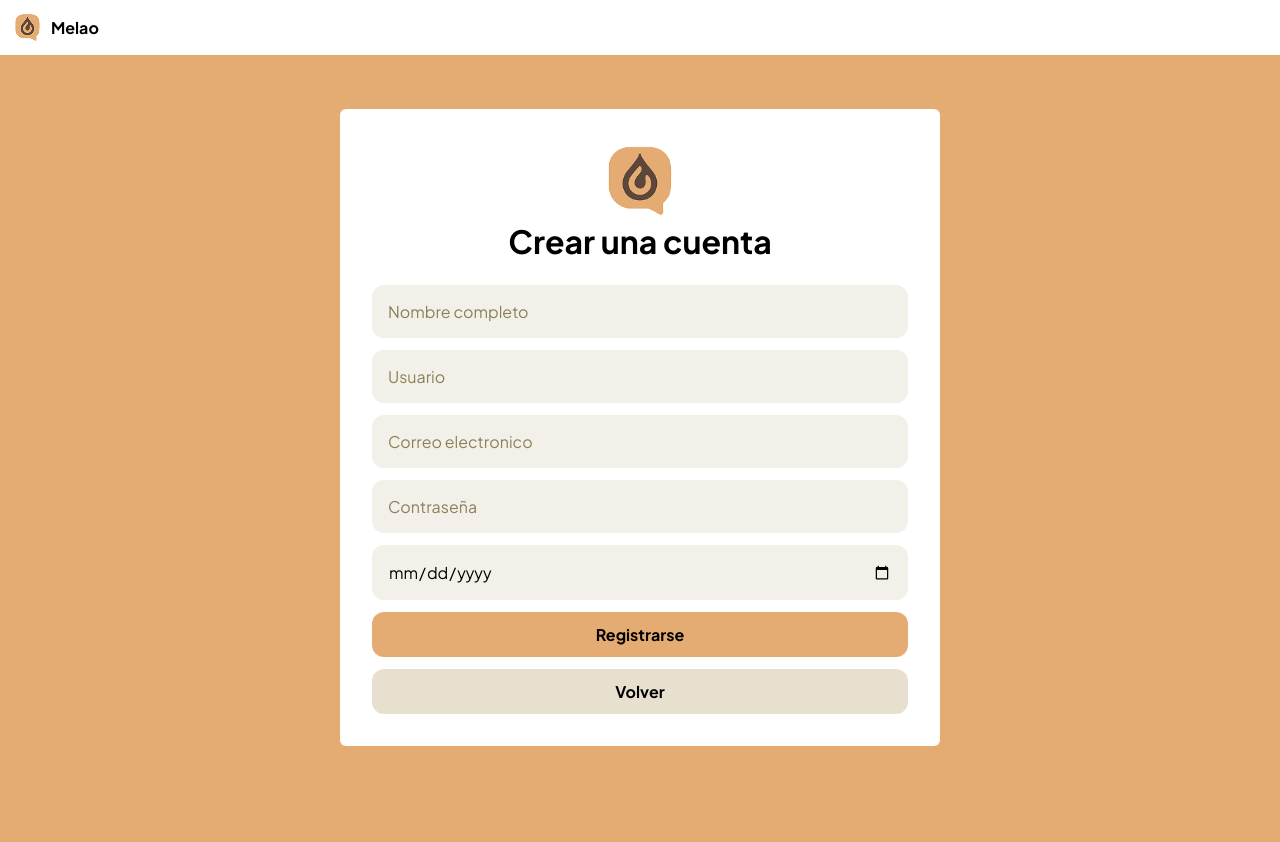
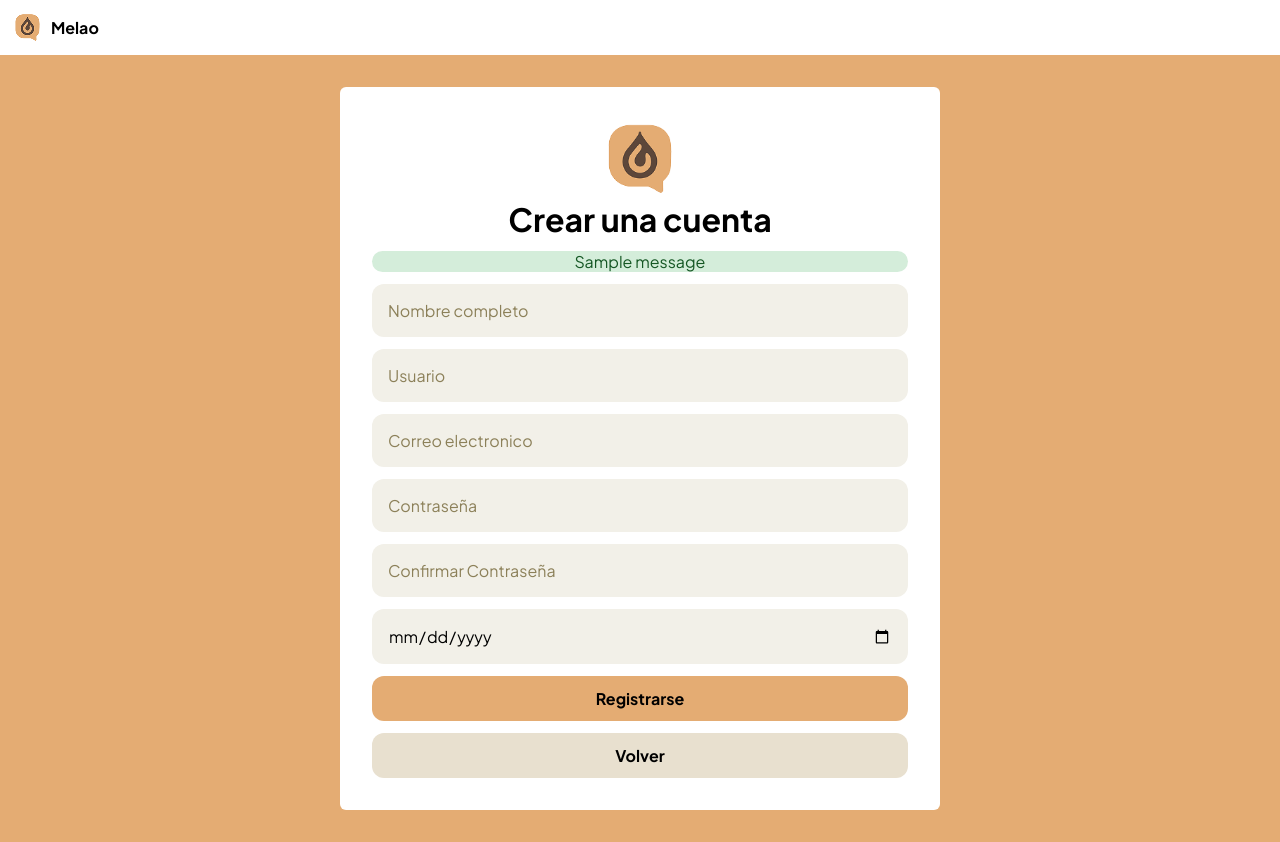
Before and after one commit to MiguelCiav/Melao, a Django app: page /signup/ in a window 1280 px wide. Before the commit the page ends 746 px from the top, so only its background shows below. Run offline with Django 4.2, Linux system fonts and the light colour scheme; tables that the repository leaves empty hold one stand-in row (values such as "Sample post"); one stand-in notice (Sample message) is shown.

Commit message:
registro de estudiantes con validaciones
- Se implementa el registro de estudiantes en la base de datos
- Validación para evitar nombres de usuario y nombres duplicados
- Mensajes de error si ya existen registros
- Mensaje de éxito al registrar correctamente

```diff
--- a/melaoapp/forms.py
+++ b/melaoapp/forms.py
@@ -1,8 +1,24 @@
 # melaoapp/forms.py
 from django import forms
 from django.contrib.auth.forms import UserCreationForm, UserChangeForm
-from .models import Usuario, Group
+from .models import Usuario, Group, Student
 from django.contrib.auth.models import Permission
+
+class StudentRegistrationForm(UserCreationForm):
+    # Añade los campos específicos de Student aquí si son requeridos
+    full_name = forms.CharField(max_length=255, required=True, label="Nombre completo")
+    date_of_birth = forms.DateField(required=True, label="Fecha de nacimiento", widget=forms.DateInput(attrs={'type': 'date'}))
+
+    class Meta(UserCreationForm.Meta):
+        model = Student
+        # Añade los campos específicos de tu modelo Student
+        fields = UserCreationForm.Meta.fields + ('full_name', 'email', 'date_of_birth',)
+        # Personaliza los labels
+        labels = {
+            'username': 'Nombre de usuario',
+            'email': 'Correo electrónico',
+        }
+
 
 class RegistroForm(UserCreationForm):
     email = forms.EmailField(required=True)
--- a/melaoapp/models.py
+++ b/melaoapp/models.py
@@ -96,6 +96,7 @@ class Student(AbstractUser):
     Extiende AbstractUser para aprovechar el sistema de autenticación de Django.
     """
     full_name = models.CharField(max_length=255)
+    email = models.EmailField(unique=True, blank=False, null=False)
     profile_picture_url = models.URLField(max_length=500, blank=True, null=True)
     date_of_birth = models.DateField(blank=True, null=True)
     gender = models.CharField(max_length=20, blank=True, null=True)
--- a/melaoapp/templates/melaoapp/signUpView.html
+++ b/melaoapp/templates/melaoapp/signUpView.html
@@ -30,16 +30,53 @@
             <img src="{% static 'melaoapp/img/logo.png' %}" alt="Logo de Melao" class="Logo" width="80" height="80">
             <h1>Crear una cuenta</h1>
         </div>
+    {% if messages %}
+        <div>
+            {% for message in messages %}
+                <div class="alert-{{ message.tags }}">
+                    {{ message }}
+                </div>
+            {% endfor %}
+        </div>
+    {% endif %}
+        <form method="POST" class="display-form">
+            {% csrf_token %}
 
-        <input type="text" placeholder="Nombre completo" class="input-field" id="name">
-        <input type="text" placeholder="Usuario" class="input-field">
-        <input type="email" placeholder="Correo electronico" class="input-field">
-        <input type="password" placeholder="Contraseña" class="input-field">
-        <input type="date" class="input-field">
+            <input type="text" placeholder="Nombre completo" class="input-field" id="full_name" name="full_name" value="{{ form.full_name.value|default:'' }}">
 
-        <button onclick="document.location.href='{% url 'melaoapp:home' %}'" class="button">
-            Registrarse
-        </button>
+            <input type="text" placeholder="Usuario" class="input-field" id="username" name="username" value="{{ form.username.value|default:'' }}">
+            {% for error in form.username.errors %}
+                <small class="alert-error">{{ error }}</small>
+            {% endfor %}
+
+            <input type="email" placeholder="Correo electronico" class="input-field" id="email" name="email" value="{{ form.email.value|default:'' }}">
+            {% for error in form.email.errors %}
+                <small class="alert-error">{{ error }}</small>
+            {% endfor %}
+
+            <input type="password" placeholder="Contraseña" class="input-field" id="password" name="password1">
+            {% for error in form.password.errors %}
+                <small class="alert-error">{{ error }}</small>
+            {% endfor %}
+
+            <input type="password" placeholder="Confirmar Contraseña" class="input-field" id="password2" name="password2">
+            {% for error in form.password2.errors %}
+                <small class="alert-error">{{ error }}</small>
+            {% endfor %}
+
+            <input type="date" class="input-field" id="date_of_birth" name="date_of_birth" value="{{ form.date_of_birth.value|default:'' }}">
+
+            {% if form.non_field_errors %}
+                <div class="non-field-errors">
+                    {% for error in form.non_field_errors %}
+                        <p class="alert-error">{{ error }}</p>
+                    {% endfor %}
+                </div>
+            {% endif %}
+
+            <button type="submit" class="button">Registrarse</button>
+        </form>
+
         <button onclick="document.location.href='{% url 'melaoapp:welcome' %}'" class="button sign-up">
             Volver
         </button>
--- a/melaoapp/views.py
+++ b/melaoapp/views.py
@@ -4,9 +4,10 @@ from django.contrib.auth import login
 from django.contrib.auth.decorators import login_required
 from django.shortcuts import render, redirect, get_object_or_404
 from django.contrib.admin.views.decorators import staff_member_required
-from .forms import RegistroForm, UsuarioEditForm
+from .forms import RegistroForm, UsuarioEditForm, StudentRegistrationForm
 from .models import Usuario, AccessLog
 from django.urls import reverse_lazy
+from django.contrib import messages
 
 class AdminLogoutView(LogoutView):
     """Vista personalizada para logout del admin"""
@@ -18,13 +19,19 @@ class AdminLogoutView(LogoutView):
 
 def sign_up_view(request):
     if request.method == 'POST':
-        form = RegistroForm(request.POST)
+        form = StudentRegistrationForm(request.POST)
         if form.is_valid():
+            messages.success(request, '¡Registro exitoso! Ahora puedes iniciar sesión.')
             user = form.save()
-            login(request, user)
-            return redirect('melaoapp:home')
+            # Opcional: Iniciar sesión automáticamente al usuario
+            # login(request, user)
+            return redirect('melaoapp:welcome')
+        else:
+            messages.error(request,"Hubo un error en el formulario. Revisa los campos marcados")
+            return render(request, 'melaoapp/signUpView.html', {'form': form})
     else:
-        form = RegistroForm()
+        form = StudentRegistrationForm()
+
     return render(request, 'melaoapp/signUpView.html', {'form': form})
 
 def home(request):
@@ -93,8 +100,8 @@ def profile(request):
 def search_person_view(request):
     return render(request, 'melaoapp/searchPersonView.html')
 
-def sign_up_view(request):
-    return render(request, 'melaoapp/signUpView.html')
+#def sign_up_view(request):
+#    return render(request, 'melaoapp/signUpView.html')
 
 def view_notifications(request):
     return render(request, 'melaoapp/viewNotifications.html')
--- a/static/melaoapp/css/base.css
+++ b/static/melaoapp/css/base.css
@@ -124,3 +124,27 @@ body.dark-mode, body.dark-mode .mobile-navbar, body.dark-mode .desktop-navbar {
     background-color: #211C12;
     color: #f0f0f0;
 }
+
+.alert-success{
+    color:#155724;
+    background-color:#d4edda;
+    border-color:#c3e6cb;
+    text-align: center;
+    border-radius: 12px;
+}
+
+.alert-error{
+    color:#721c24;
+    background-color:#f8d7da;
+    border-color:#f5c6cb;
+    text-align: center;
+    border-radius: 12px;
+}
+
+.alert-info{
+    color:#0c5460;
+    background-color:#d1ecf1;
+    border-color:#bee5eb;
+    text-align: center;
+    border-radius: 12px;
+}
--- a/static/melaoapp/css/signUpView.css
+++ b/static/melaoapp/css/signUpView.css
@@ -26,3 +26,8 @@ body.dark-mode .UserDataInput{
     background-color: #473D24;
     color: #f0f0f0;
 }
+
+.display-form{
+    display: flex;
+    flex-direction: column;
+}
```
Also changed, not shown: Melao/settings.py (+7 -0 lines), melaoapp/templates/melaoapp/welcome.html (+10 -0 lines), db_data/db.sqlite3, melaoapp/migrations/0002_alter_student_email.py (added).
